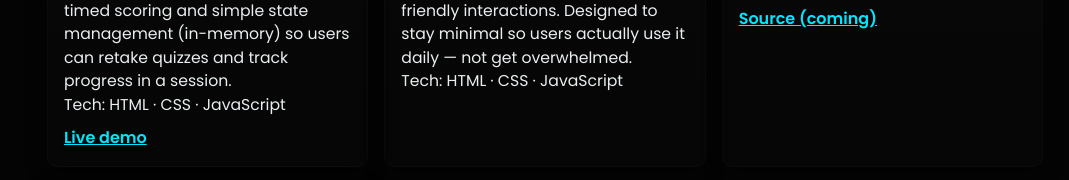
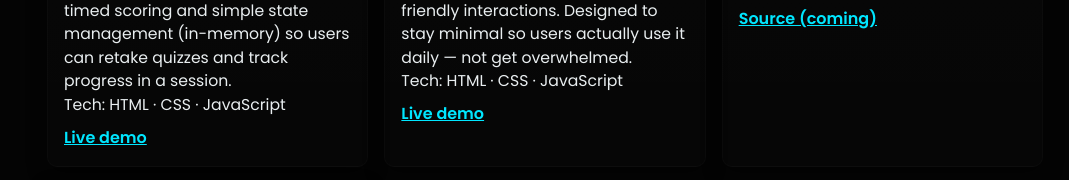
Before and after one commit to kunalchaturvedi87/personal-portfolio-, a plain HTML site: page index.html in a window 1280 px wide. Shown: the part 823-1003 px from the top of the page, without its empty margins (95-1164 px from the left). Drawn offline with Linux system fonts and the light colour scheme.

Commit message:
Update index.html
Signed-off-by: Kunal Chaturvedi  <kunalchaturvedi647@gmail.com>

```diff
--- a/index.html
+++ b/index.html
@@ -178,11 +178,15 @@
             <a href="https://kunalchaturvedi87.github.io/quizzy-/" target="_blank" rel="noopener">Live demo</a>
           </article>
 
-          <!-- Weekly Planner (no demo) -->
+          <!-- Weekly Planner -->
           <article class="card" role="listitem">
             <h3>Weekly Planner — Smart Scheduling</h3>
             <p>A lightweight planner to visualize weekly tasks at a glance. Fast add/edit/remove workflow with clear day-columns and keyboard-friendly interactions. Designed to stay minimal so users actually use it daily — not get overwhelmed.</p>
             <p class="muted">Tech: HTML · CSS · JavaScript</p>
+         <a href="https://kunalchaturvedi87.github.io/weekly-planner-/" target="_blank" rel="noopener">Live demo</a>
+          </article>
+
+
           </article>
 
           <!-- Portfolio -->
```
